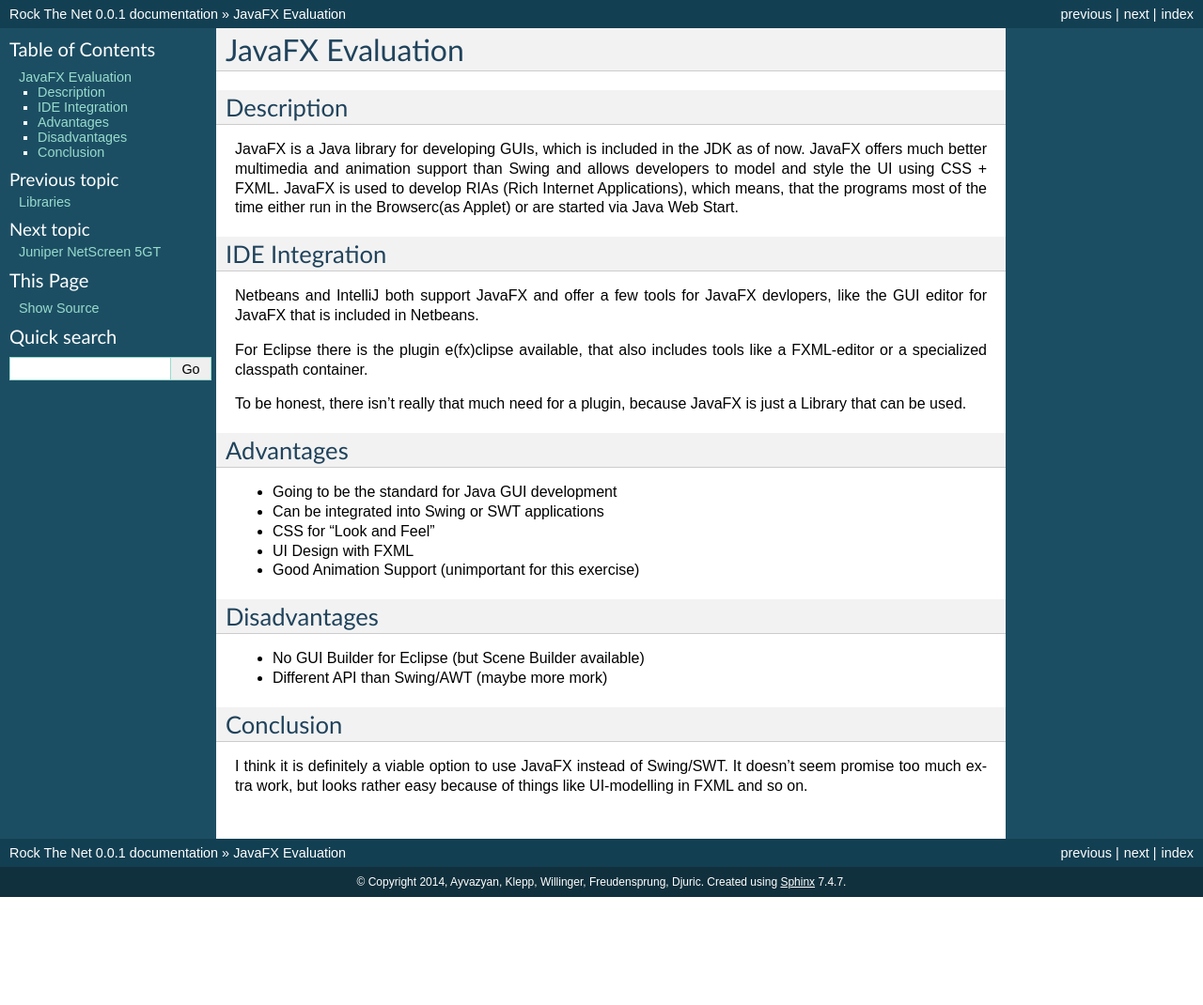
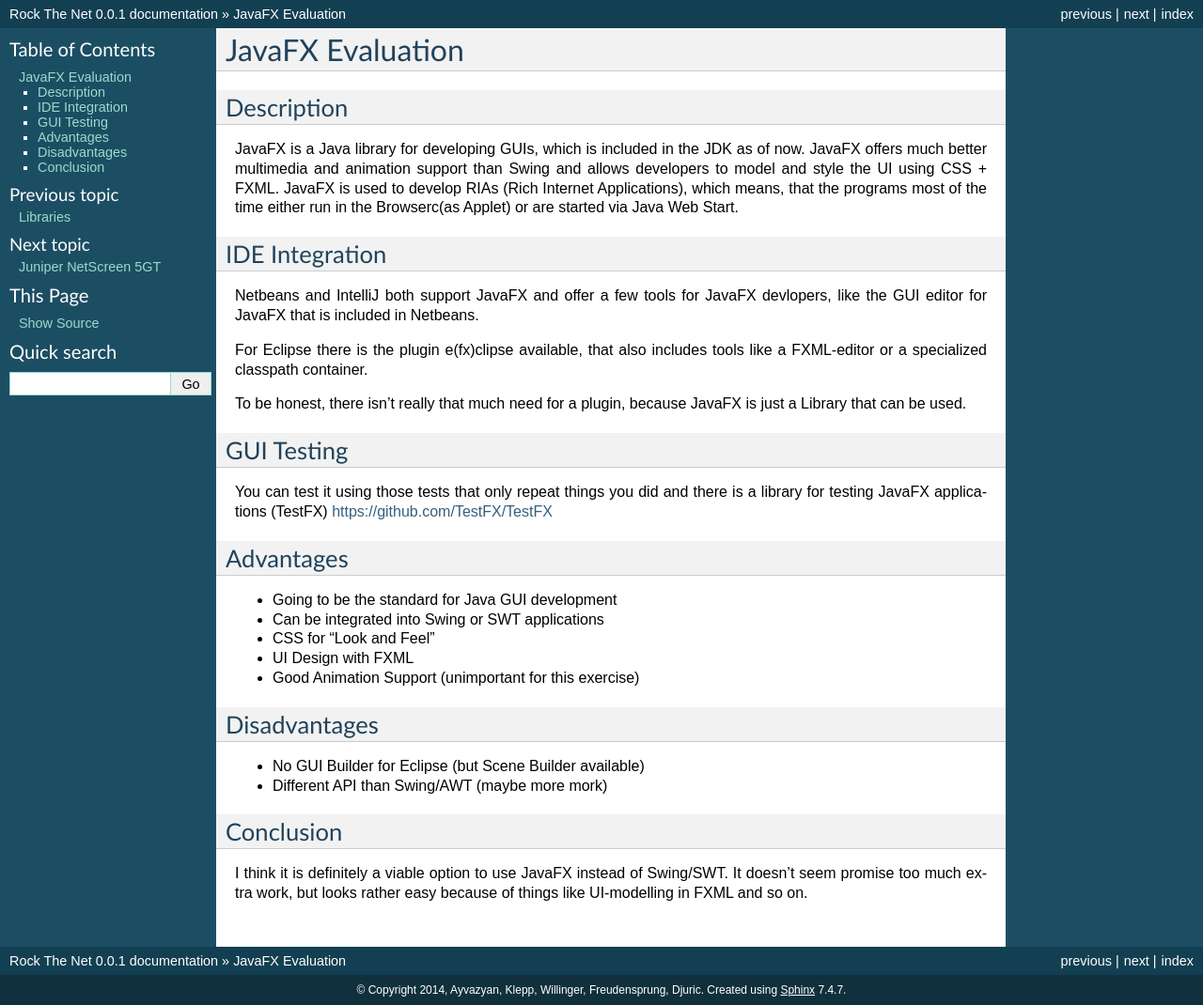
Before and after one commit to aayvazyan-tgm/RouterManagementProject_RockTheNet, a Sphinx documentation site: the page built from docs/JavaFX_Evaluation.rst, in a window 1280 px wide. Shown: the whole page at 94% size. Built offline with Sphinx 7.4.7, drawn with Linux system fonts in a browser that asks for light colours; before the commit the page ends 955 px from its top, so only the background shows below that.

Commit message:
Added GUI Testing

```diff
--- a/docs/JavaFX_Evaluation.rst
+++ b/docs/JavaFX_Evaluation.rst
@@ -15,6 +15,13 @@ For Eclipse there is the plugin e(fx)clipse available, that also includes tools
 
 To be honest, there isn't really that much need for a plugin, because JavaFX is just a Library that can be used.
 
+
+GUI Testing
+~~~~~~~~~~~
+
+You can test it using those tests that only repeat things you did and there is a library for testing JavaFX applications (TestFX)
+https://github.com/TestFX/TestFX
+
 Advantages
 ~~~~~~~~~~
 + Going to be the standard for Java GUI development
```
